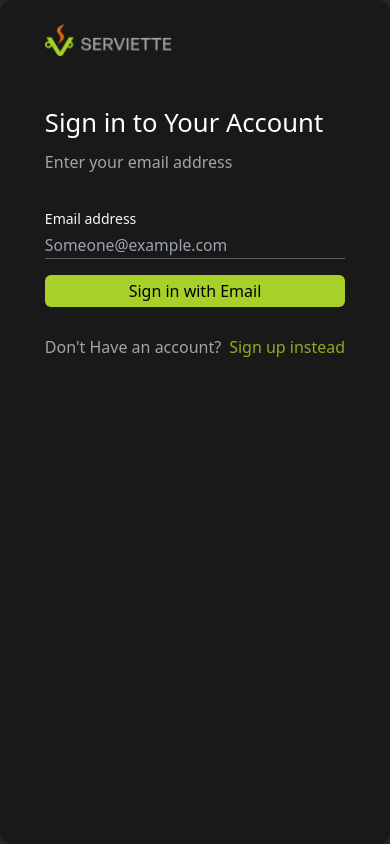
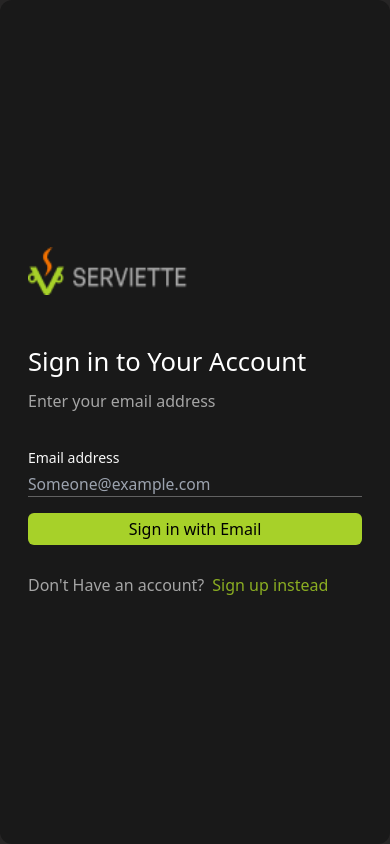
Before and after one commit to preciousaffiah/admin-dashboard-template, a Next.js app: page /auth/sign-in in a window 390 px wide. Built offline with nearby package versions, Linux system fonts and the light colour scheme.

Commit message:
auth height

```diff
--- a/pages/auth/start.tsx
+++ b/pages/auth/start.tsx
@@ -25,7 +25,7 @@ const Start: FC = () => {
       <PageAnimation>
         <div className="authcard1">
           <div className="authcard2">
-            <div className="authcard3">
+            <div className="authcard3 md:px-7 px-0">
               <div className="authcard4">
                 <div className="md:w-1/2 w-full h-full bg-primary-dark z-50 rounded-xl">
                   <div className="text-white gap-y-12 flex flex-col justify-center items-center h-full">
--- a/styles/globals.css
+++ b/styles/globals.css
@@ -82,7 +82,7 @@ tr td:last-child {
   }
 
   .authcard1 {
-    @apply min-h-[37rem] h-screen;
+    @apply h-screen;
   }
   .authcard2 {
     @apply h-full w-full m-auto;
@@ -97,7 +97,7 @@ tr td:last-child {
     @apply bg-primary-dark md:w-1/2 w-full md:rounded-l-xl md:rounded-none rounded-xl md:py-0 py-6 md:px-0 px-2 flex flex-col self-center m-auto h-full items-center;
   }
   .authcard5a {
-    @apply md:m-auto m-0 max-w-[23rem];
+    @apply m-auto md:max-w-[23rem] w-full md:px-0 px-5;
   }
   .authcard6 {
     @apply md:w-1/2 w-0;
@@ -109,7 +109,7 @@ tr td:last-child {
     @apply w-48 h-12 mb-12;
   }
   .authimg2 {
-    @apply lg:w-48 w-32 lg:h-12 sm:h-10 h-8 mb-12;
+    @apply lg:w-48 w-[10rem] h-12 mb-12;
   }
   .authimg3 {
     @apply h-full w-full rounded-r-xl;
```
